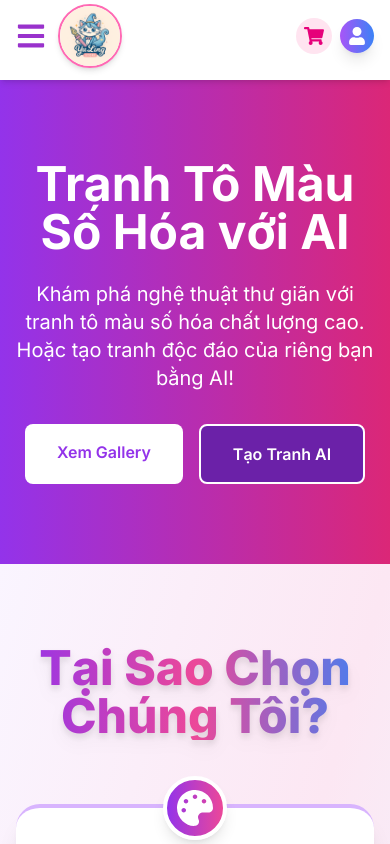
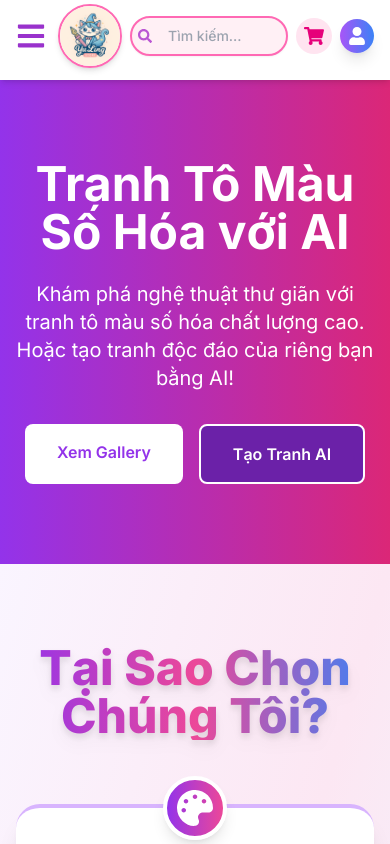
Before and after one commit to baody613/Happy_Coloring_AI, a Next.js app in the folder frontend/: page / in a window 390 px wide. Shown: the top 844 px of the page. Built offline with nearby package versions, Linux system fonts and the light colour scheme; no server answers.

Commit message:
Restore search bar on mobile: compact size with responsive padding

```diff
--- a/frontend/src/components/Navbar.tsx
+++ b/frontend/src/components/Navbar.tsx
@@ -62,26 +62,26 @@ export default function Navbar() {
               </Link>
             </div>
 
-            {/* Center: Search Bar */}
-            <div className="hidden md:flex items-center flex-1 max-w-xl mx-8">
+            {/* Center: Search Bar - Full width on mobile, limited on desktop */}
+            <div className="flex-1 flex items-center mx-2 md:mx-8 md:max-w-xl">
               <div className="relative w-full group">
                 <input
                   type="text"
-                  placeholder="Tìm kiếm tranh yêu thích của bạn..."
+                  placeholder="Tìm kiếm..."
                   value={searchQuery}
                   onChange={(e) => setSearchQuery(e.target.value)}
-                  className="w-full px-6 py-3 pl-12 pr-4 rounded-full border-2 border-brand-hot-pink hover:border-brand-magenta focus:border-brand-orchid focus:outline-none focus:ring-4 ring-brand-hot-pink transition-all duration-300 text-gray-700 font-medium shadow-sm hover:shadow-md"
+                  className="w-full px-3 md:px-6 py-2 md:py-3 pl-9 md:pl-12 pr-3 md:pr-4 rounded-full border-2 border-brand-hot-pink hover:border-brand-magenta focus:border-brand-orchid focus:outline-none focus:ring-2 md:focus:ring-4 ring-brand-hot-pink transition-all duration-300 text-gray-700 text-sm md:text-base font-medium shadow-sm hover:shadow-md"
                   style={{ backgroundColor: '#FFF0F5' }}
                 />
-                <div className="absolute left-4 top-1/2 -translate-y-1/2 text-brand-medium-orchid group-focus-within:text-brand-orchid transition-colors">
-                  <FaSearch className="text-lg" />
+                <div className="absolute left-2 md:left-4 top-1/2 -translate-y-1/2 text-brand-medium-orchid group-focus-within:text-brand-orchid transition-colors">
+                  <FaSearch className="text-sm md:text-lg" />
                 </div>
                 {searchQuery && (
                   <button
                     onClick={() => setSearchQuery('')}
-                    className="absolute right-4 top-1/2 -translate-y-1/2 text-gray-400 hover:text-brand-magenta transition-colors"
+                    className="absolute right-2 md:right-4 top-1/2 -translate-y-1/2 text-gray-400 hover:text-brand-magenta transition-colors"
                   >
-                    <FaTimes />
+                    <FaTimes className="text-sm md:text-base" />
                   </button>
                 )}
               </div>
```
